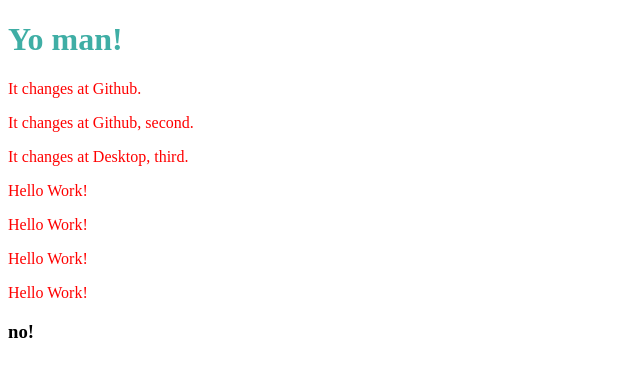
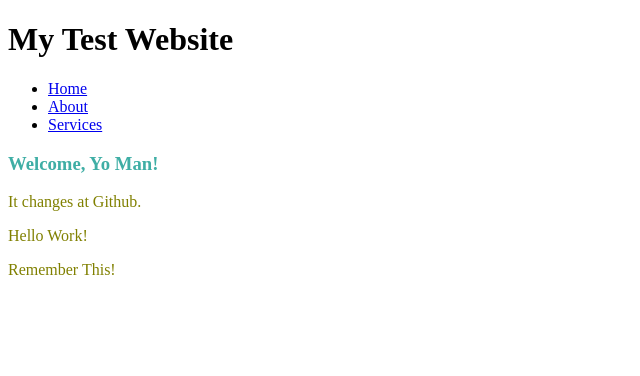
Before and after one commit to chris-runn/test, a plain HTML site: page index.html in a window 1280 px wide. Shown: the whole page, without its empty margins (0-640 px from the left). Drawn offline with Linux system fonts and the light colour scheme.

Commit message:
Update default files

```diff
--- /dev/null
+++ b/css/style.css
@@ -0,0 +1,3 @@
+p {
+    color: olive;
+}
--- a/index.html
+++ b/index.html
@@ -3,20 +3,30 @@
 <head>
     <meta charset="UTF-8">
     <meta name="viewport" content="width=device-width, initial-scale=1.0">
+    <meta name="keywords" content="Welcome, Hello, Work">
+    <meta name="description" content="Welcome to Hello work.">
     <meta http-equiv="X-UA-Compatible" content="ie=edge">
-    <link rel="stylesheet" href="mystyle.css">
+    <link rel="stylesheet" href="./css/style.css">
     <title>Document</title>
 </head>
 <body>
-    <h1 style="color: #3FAEA5">Yo man!</h1>
+    <header>
+        <div class="container">
+            <div id="brandiing">
+                <h1><span class="highlight">My</span> Test Website</h1>
+            </div>
+        </div>
+        <nav>
+            <ul>
+                <li class="current"><a href="index.html">Home</a></li>
+                <li><a href="about.html">About</a></li>
+                <li><a href="services.html">Services</a></li>
+            </ul>
+        </nav>
+    </header>
+    <h3 style="color: #3FAEA5">Welcome, Yo Man!</h3>
     <p>It changes at Github.</p>
-    <p>It changes at Github, second.</p>
-    <p>It changes at Desktop, third.</p>
     <p>Hello Work!</p>
-    <p>Hello Work!</p>
-    <p>Hello Work!</p>
-    <p>Hello Work!</p>
-
-    <h3>no!</h3>
+    <p>Remember This!</p>
 </body>
 </html>
--- a/mystyle.css
+++ /dev/null
@@ -1,3 +0,0 @@
-p {
-    color: red;
-}
```
Also changed, not shown: about.html (added), services.html (added), 1 other file.
